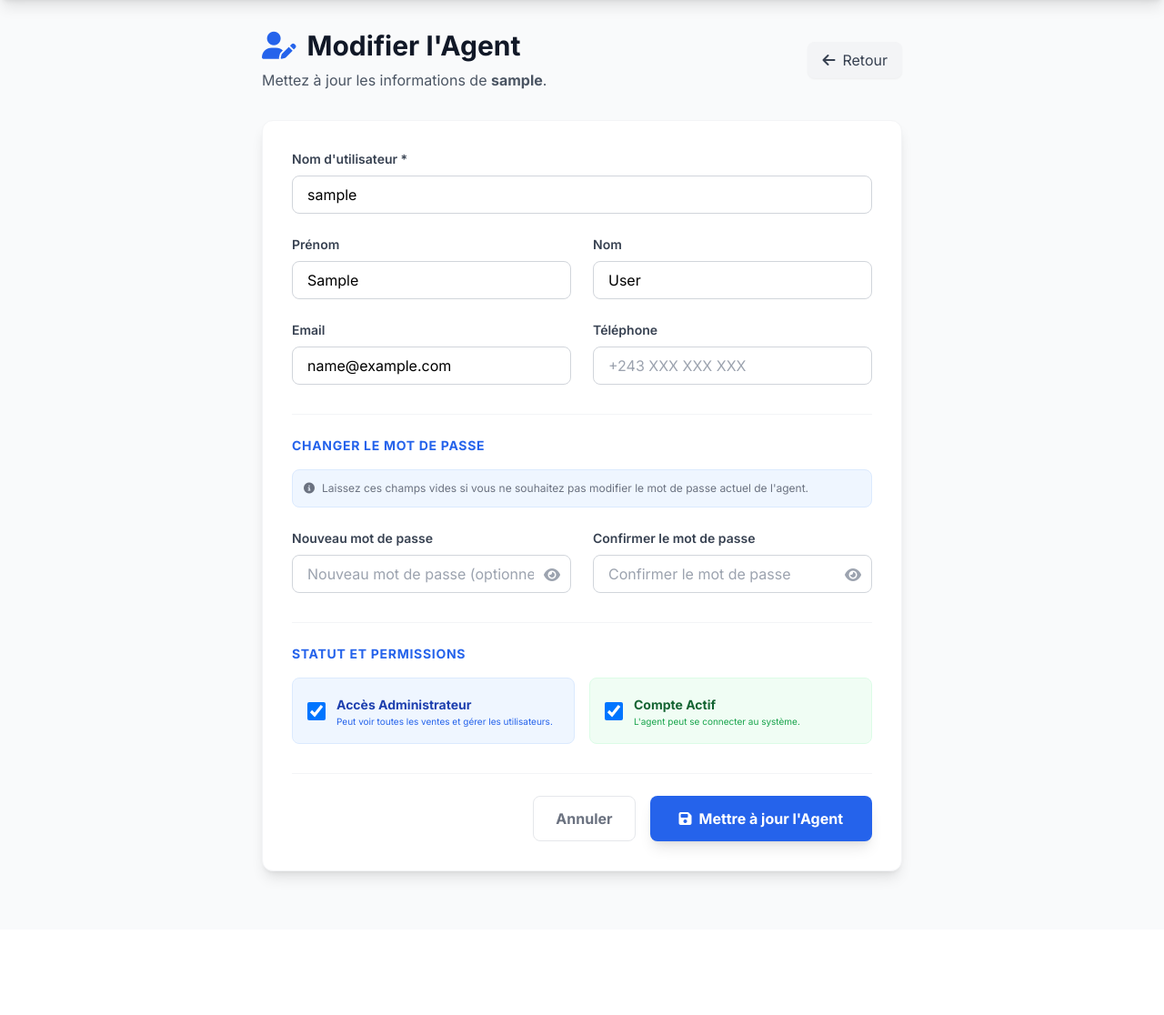
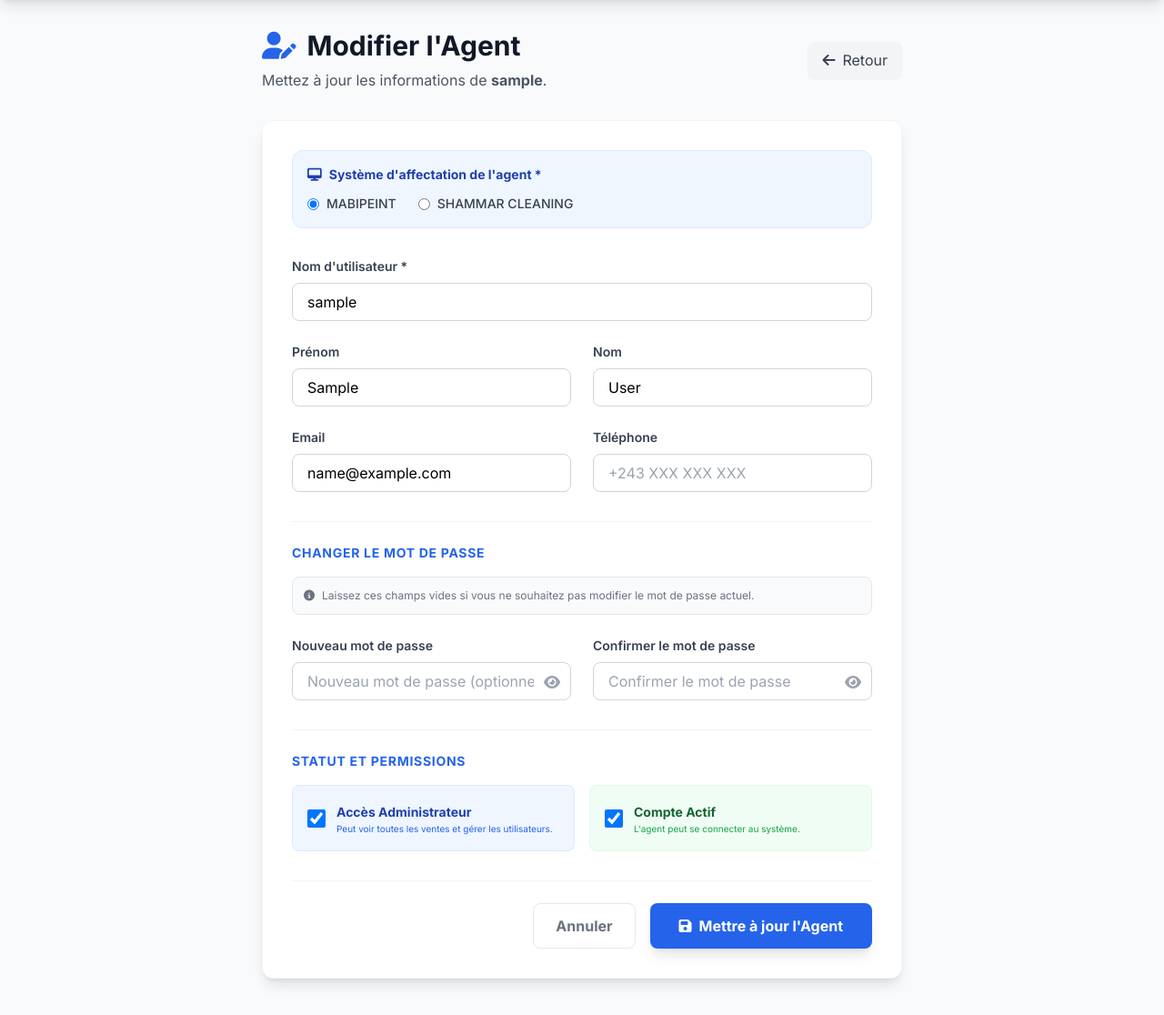
Before and after one commit to chadrackmbupiokajess/Shammar-Services, a Django app: page /utilisateurs/1/modifier/ in a window 1280 px wide. Shown: the part 64-1180 px from the top of the page at 91% size. Before the commit the page ends 1034 px from the top, so only its background shows below. Run offline with Django 5.2, Linux system fonts and the light colour scheme; the visitor is signed in with stand-in values (Sample User, id 1); data comes from the database, SQL or seed files in the repository; some libraries are stand-ins or nearby versions.

```diff
--- a/mabipint/templates/mabipint/user_edit.html
+++ b/mabipint/templates/mabipint/user_edit.html
@@ -18,12 +18,38 @@
         </a>
     </div>
 
+    <!-- Affichage des erreurs globales -->
+    {% if form.non_field_errors %}
+    <div class="mb-6 p-4 bg-red-50 border-l-4 border-red-500 text-red-700">
+        {{ form.non_field_errors }}
+    </div>
+    {% endif %}
+
     <!-- Formulaire -->
     <div class="bg-white rounded-xl shadow-lg overflow-hidden border border-gray-100 mb-8">
         <form method="POST" class="p-6 md:p-8">
             {% csrf_token %}
 
             <div class="grid grid-cols-1 md:grid-cols-2 gap-6">
+
+                <!-- Système d'affectation (IMPORTANT : Ajouté ici) -->
+                <div class="md:col-span-2 bg-blue-50 p-4 rounded-xl border border-blue-100 mb-2">
+                    <label class="block text-sm font-bold text-blue-800 mb-3">
+                        <i class="fas fa-desktop mr-2"></i>Système d'affectation de l'agent *
+                    </label>
+                    <div class="flex space-x-6">
+                        {% for radio in form.default_service %}
+                        <label class="flex items-center cursor-pointer group">
+                            <span class="mr-2">{{ radio.tag }}</span>
+                            <span class="text-sm font-medium text-gray-700 group-hover:text-blue-600 transition">{{ radio.choice_label }}</span>
+                        </label>
+                        {% endfor %}
+                    </div>
+                    {% if form.default_service.errors %}
+                    <p class="mt-2 text-xs text-red-600">{{ form.default_service.errors.0 }}</p>
+                    {% endif %}
+                </div>
+
                 <!-- Username -->
                 <div class="md:col-span-2">
                     <label class="block text-sm font-semibold text-gray-700 mb-2">{{ form.username.label }} *</label>
@@ -60,8 +86,8 @@
                 <!-- Section Mot de passe -->
                 <div class="md:col-span-2 border-t border-gray-100 pt-6 mt-2">
                     <h3 class="text-sm font-bold text-blue-600 uppercase tracking-wider mb-4">Changer le mot de passe</h3>
-                    <p class="text-xs text-gray-500 mb-6 bg-blue-50 p-3 rounded-lg border border-blue-100">
-                        <i class="fas fa-info-circle mr-2"></i>Laissez ces champs vides si vous ne souhaitez pas modifier le mot de passe actuel de l'agent.
+                    <p class="text-xs text-gray-500 mb-6 bg-gray-50 p-3 rounded-lg border border-gray-200">
+                        <i class="fas fa-info-circle mr-2"></i>Laissez ces champs vides si vous ne souhaitez pas modifier le mot de passe actuel.
                     </p>
 
                     <div class="grid grid-cols-1 md:grid-cols-2 gap-6">
@@ -119,7 +145,7 @@
                     <i class="fas fa-trash-alt mr-2"></i>Supprimer le compte
                 </a>
                 {% else %}
-                <div></div> <!-- Espace vide pour maintenir l'alignement du bouton Enregistrer -->
+                <div></div>
                 {% endif %}
 
                 <div class="flex flex-col sm:flex-row gap-4">
```
